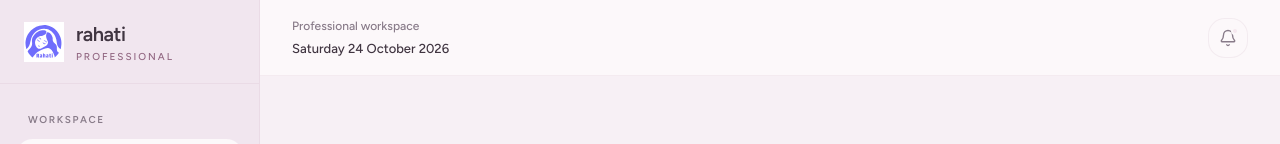
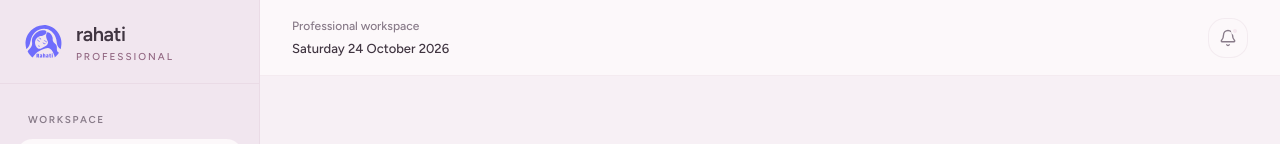
Before and after one commit to meriemchebab/Rahati, a Next.js app in the folder frontend/: page / in a window 1280 px wide. Shown: the top 144 px of the page. Built offline with nearby package versions, Linux system fonts and the light colour scheme.

Commit message:
fix(ui): make Rahati logo background transparent

```diff
--- a/frontend/src/app/(professional)/components/layout/Sidebar.tsx
+++ b/frontend/src/app/(professional)/components/layout/Sidebar.tsx
@@ -87,7 +87,7 @@ export default function Sidebar({
             className="flex items-center gap-3 text-left"
             aria-label="Go to Overview"
           >
-            <span className="flex h-10 w-10 items-center justify-center rounded-2xl bg-rahati-mauve text-white">
+            <span className="flex h-10 w-10 items-center justify-center rounded-2xl  text-white">
               <Image
                 src="/images/rahati-logo.svg"
                 alt="Rahati logo"
```
Also changed, not shown: frontend/public/images/rahati-logo.svg.
